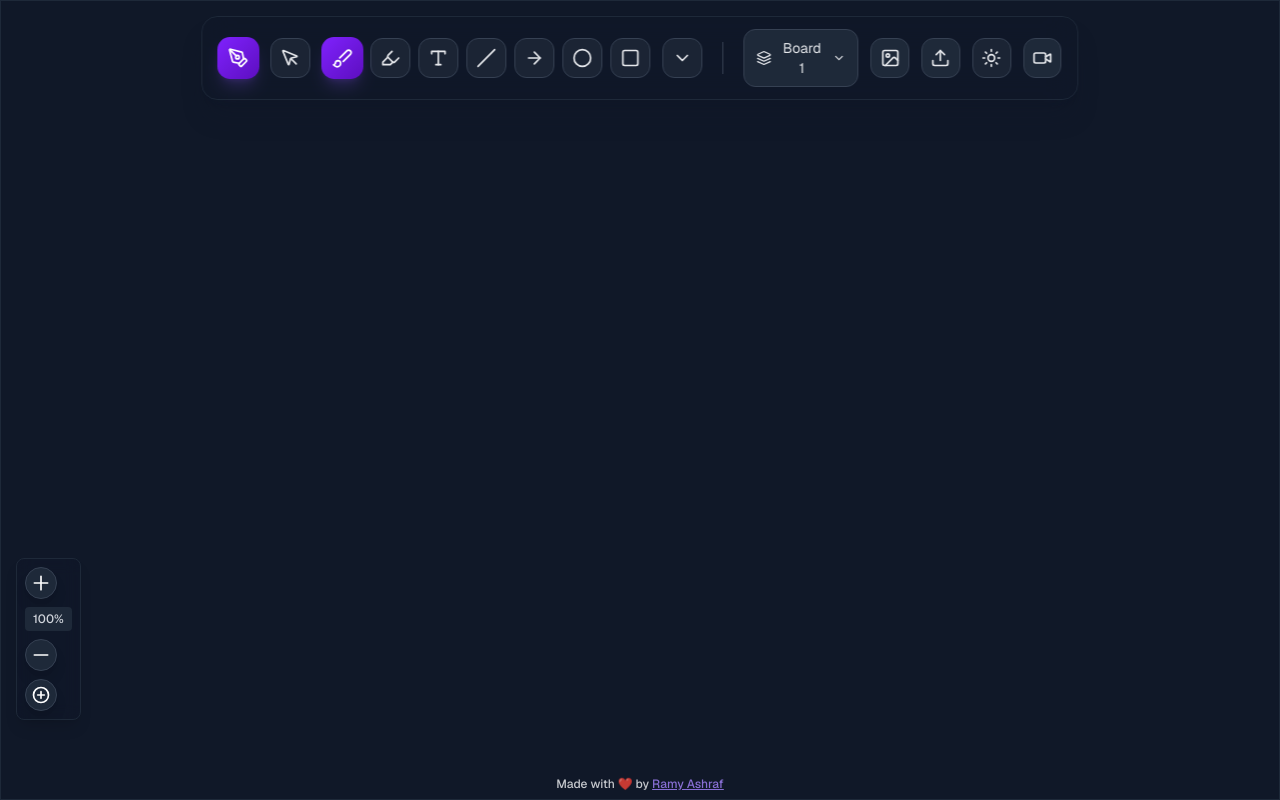
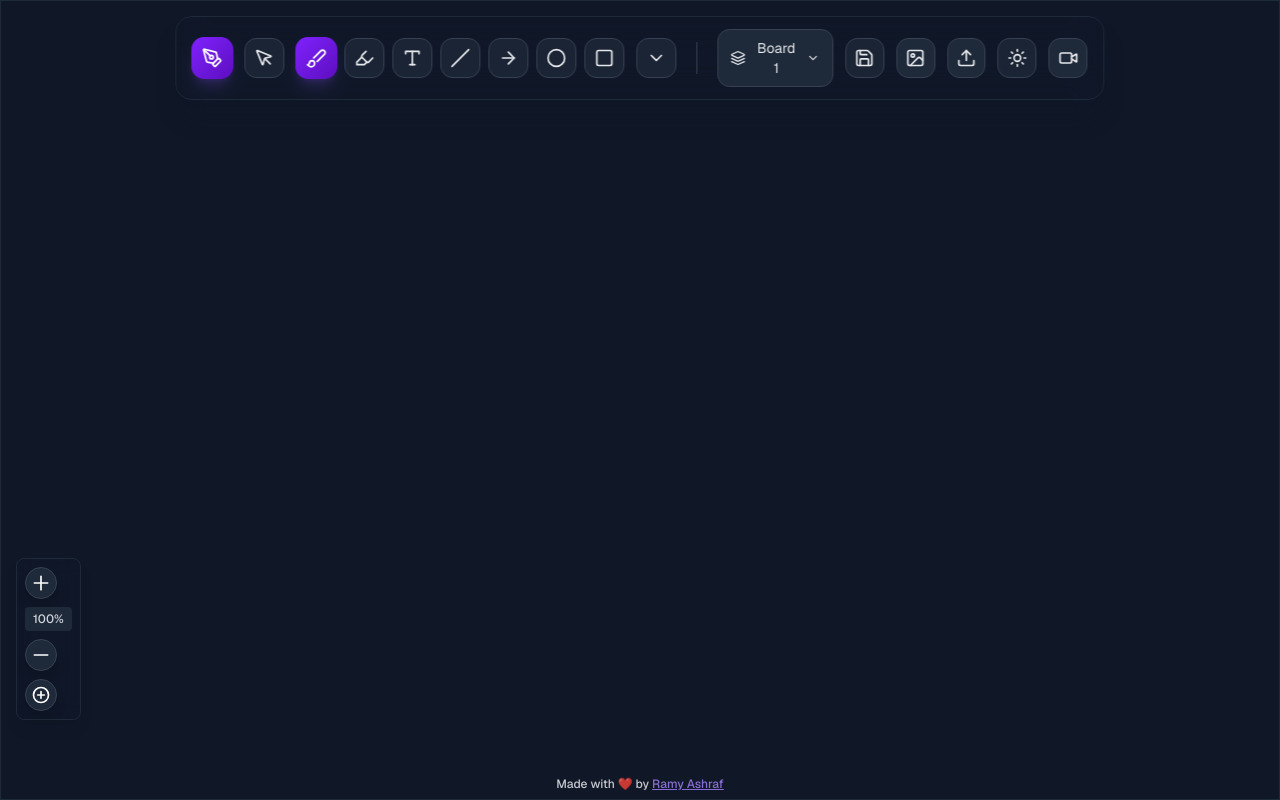
Before and after one commit to Ramy-Ashraf/whiteboard-app, a Next.js app: page / in a window 1280 px wide. Built offline with nearby package versions, Linux system fonts and the light colour scheme.

Commit message:
Add save functionality to export current board as PNG and integrate save button in toolbar

```diff
--- a/src/app/page.js
+++ b/src/app/page.js
@@ -1216,6 +1216,89 @@ export default function Whiteboard() {
     </div>
   ));
 
+  // Add save current board function
+  const saveCurrentBoard = () => {
+    if (!svgRef.current) return;
+
+    // Create a clone of the SVG to avoid modifying the original
+    const svgClone = svgRef.current.cloneNode(true);
+
+    // If there's a PDF in the background, we need special handling
+    let bgCanvas = null;
+    let pdfIncluded = false;
+
+    // Remove any selection elements that shouldn't be in the saved image
+    const selectionElements = svgClone.querySelectorAll("[stroke-dasharray='6 3']");
+    selectionElements.forEach(el => el.remove());
+
+    // Reset the transform to ensure proper rendering
+    svgClone.style.transform = "";
+
+    // Create a canvas element to draw the SVG
+    const canvas = document.createElement("canvas");
+    const ctx = canvas.getContext("2d");
+
+    // Set dimensions - we'll use the current SVG viewbox or a default size
+    const width = window.innerWidth * 2;
+    const height = window.innerHeight * 2;
+    canvas.width = width;
+    canvas.height = height;
+
+    // Fill with background color based on dark mode
+    ctx.fillStyle = darkMode ? "#111827" : "#ffffff";
+    ctx.fillRect(0, 0, width, height);
+
+    // Convert SVG to string with proper XML declaration
+    const svgData = new XMLSerializer().serializeToString(svgClone);
+    const svgBlob = new Blob([svgData], { type: "image/svg+xml;charset=utf-8" });
+    const DOMURL = window.URL || window.webkitURL || window;
+    const url = DOMURL.createObjectURL(svgBlob);
+
+    // Create new image from SVG
+    const img = new Image();
+    img.onload = () => {
+      // Draw the SVG content
+      ctx.drawImage(img, 0, 0, width, height);
+      DOMURL.revokeObjectURL(url);
+
+      // Convert canvas to downloadable image
+      const imgURI = canvas.toDataURL("image/png");
+
+      // Create download link
+      const link = document.createElement("a");
+      link.download = `${activeBoard.name || "whiteboard"}-${new Date().toISOString().slice(0,10)}.png`;
+      link.href = imgURI;
+      link.click();
+    };
+
+    // Start the process by loading the SVG image
+    img.src = url;
+  };
+
+  // Keyboard shortcuts
+  useEffect(() => {
+    const handleKeyDown = (e) => {
+      // Delete or backspace key to delete selected elements
+      if ((e.key === 'Delete' || e.key === 'Backspace') &&
+          mode === 'select' &&
+          selectedElements.size > 0 &&
+          !textBox) {
+        deleteElement();
+      }
+
+      // Ctrl+S or Cmd+S to save board
+      if ((e.ctrlKey || e.metaKey) && e.key === 's') {
+        e.preventDefault();
+        saveCurrentBoard();
+      }
+    };
+
+    window.addEventListener('keydown', handleKeyDown);
+    return () => {
+      window.removeEventListener('keydown', handleKeyDown);
+    };
+  }, [mode, selectedElements, textBox]);
+
   return (
     <div
       className={cn(
@@ -1278,6 +1361,7 @@ export default function Whiteboard() {
         zoom={zoom}
         setZoom={setZoom}
         closePdf={closePdf}
+        saveCurrentBoard={saveCurrentBoard}
       />
 
       <main
--- a/src/components/toolbar.js
+++ b/src/components/toolbar.js
@@ -24,6 +24,7 @@ import {
   LuImage,
   LuChevronLeft,
   LuChevronRight,
+  LuSave,
 } from "react-icons/lu";
 import { motion, AnimatePresence } from "framer-motion";
 import { cn } from "@/lib/utils";
@@ -109,6 +110,7 @@ const Toolbar = ({
   setPageNumber,
   pdfUrl,
   closePdf,
+  saveCurrentBoard,
 }) => {
   const [showToolOptions, setShowToolOptions] = useState(false);
   const [showBoardMenu, setShowBoardMenu] = useState(false);
@@ -377,6 +379,15 @@ const Toolbar = ({
               )}
             </AnimatePresence>
           </div>
+
+          {/* Save button */}
+          <ToolbarButton
+            onClick={saveCurrentBoard}
+            title="Save Board as PNG"
+            icon={LuSave}
+            isActive={false}
+            darkMode={darkMode}
+          />
 
           {/* PDF Navigation (only show if PDF is loaded) */}
           {pdfUrl && numPages && (
```
